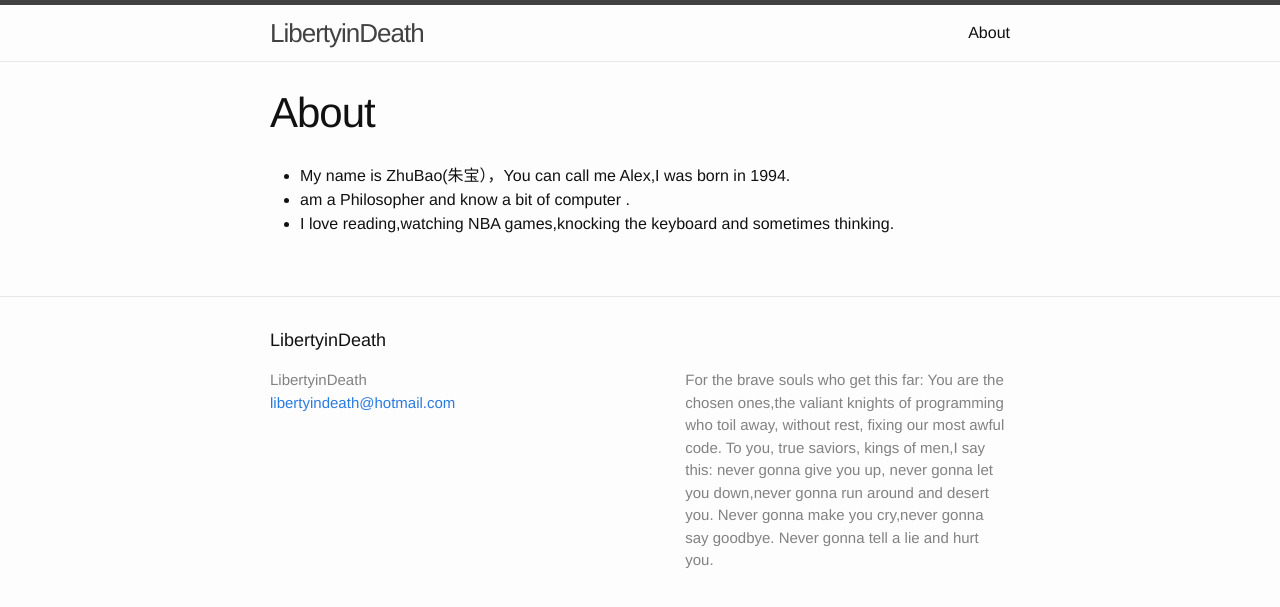
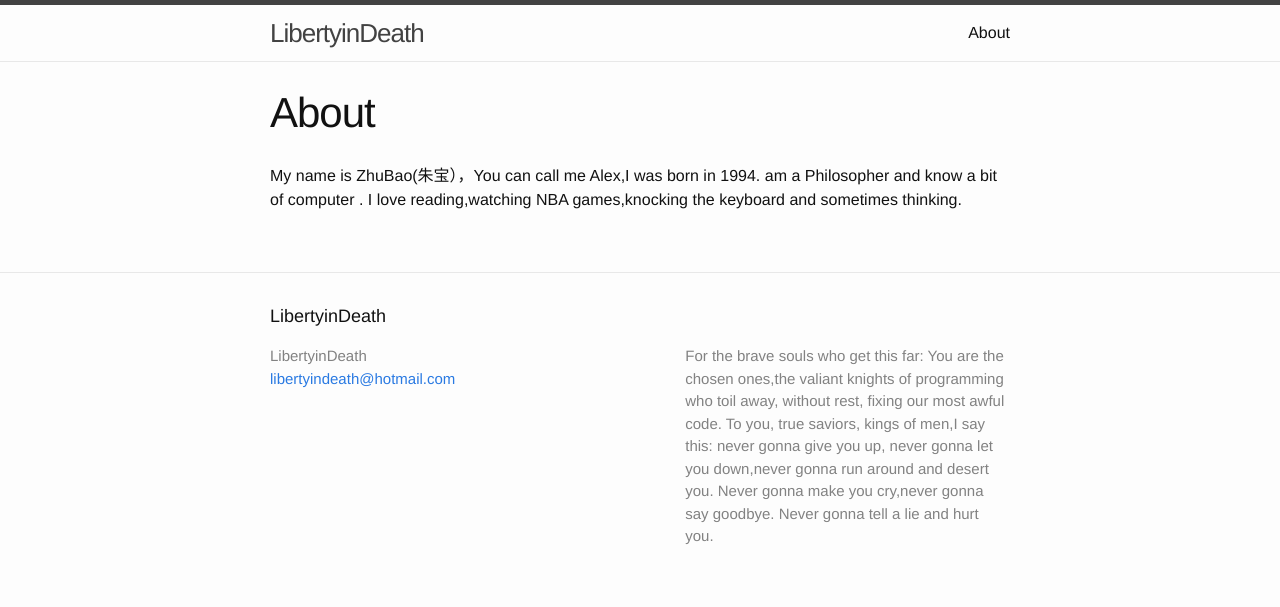
Before and after one commit to LibertyinDeath/libertyindeath.github.com, a Jekyll site: the page built from about.md, in a window 1280 px wide. Shown: the top 607 px of the page. Built offline with Jekyll 4.4.1, drawn with Linux system fonts in a browser that asks for light colours.

```diff
--- a/about.md
+++ b/about.md
@@ -4,6 +4,6 @@ title: About
 permalink: /about/
 ---
 
- - My name is ZhuBao(朱宝），You can call me Alex,I was born in 1994.
- -  am a Philosopher and know a bit of computer .
- - I love reading,watching NBA games,knocking the keyboard and sometimes thinking.
+ My name is ZhuBao(朱宝），You can call me Alex,I was born in 1994.
+ am a Philosopher and know a bit of computer .
+ I love reading,watching NBA games,knocking the keyboard and sometimes thinking.
```
